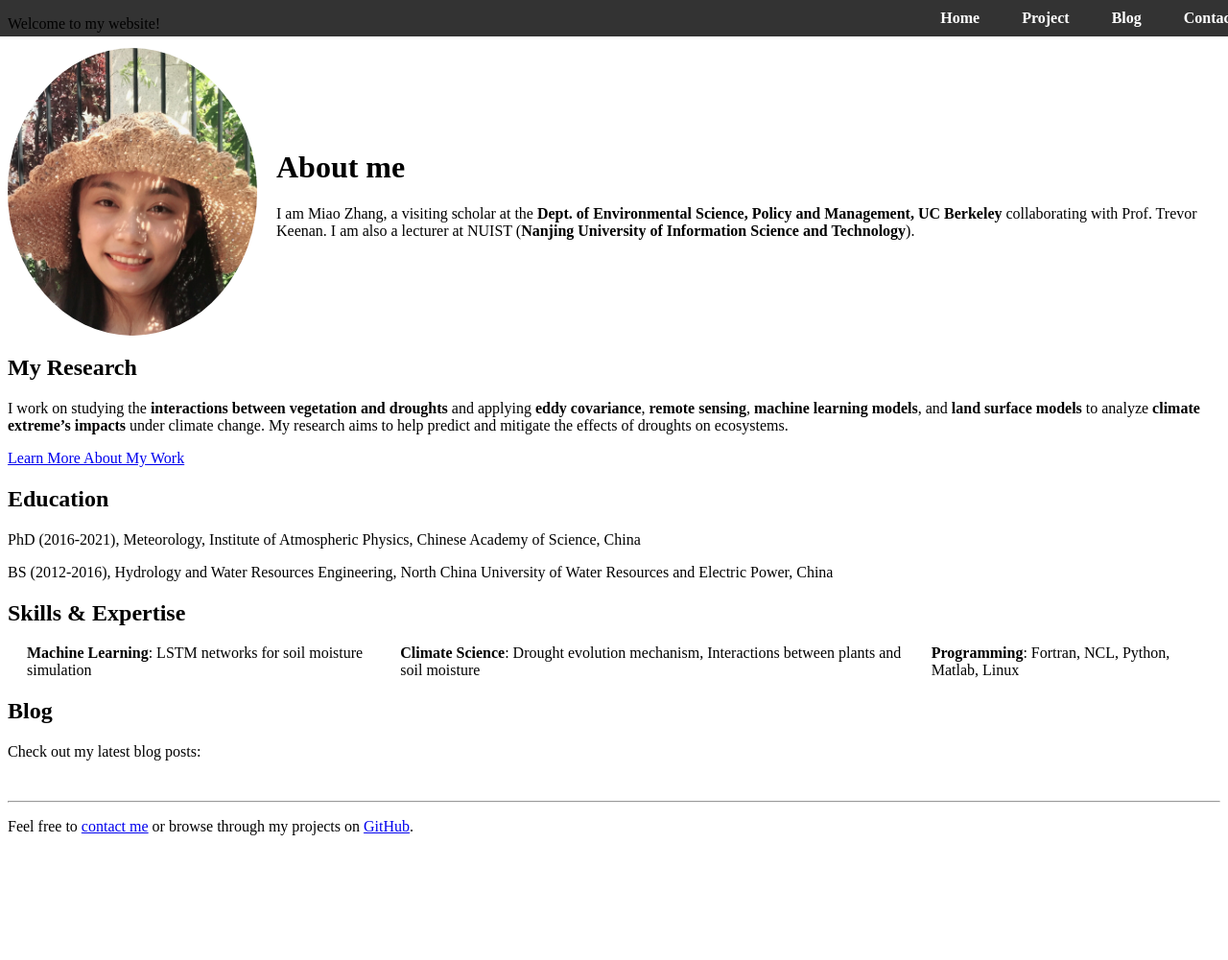
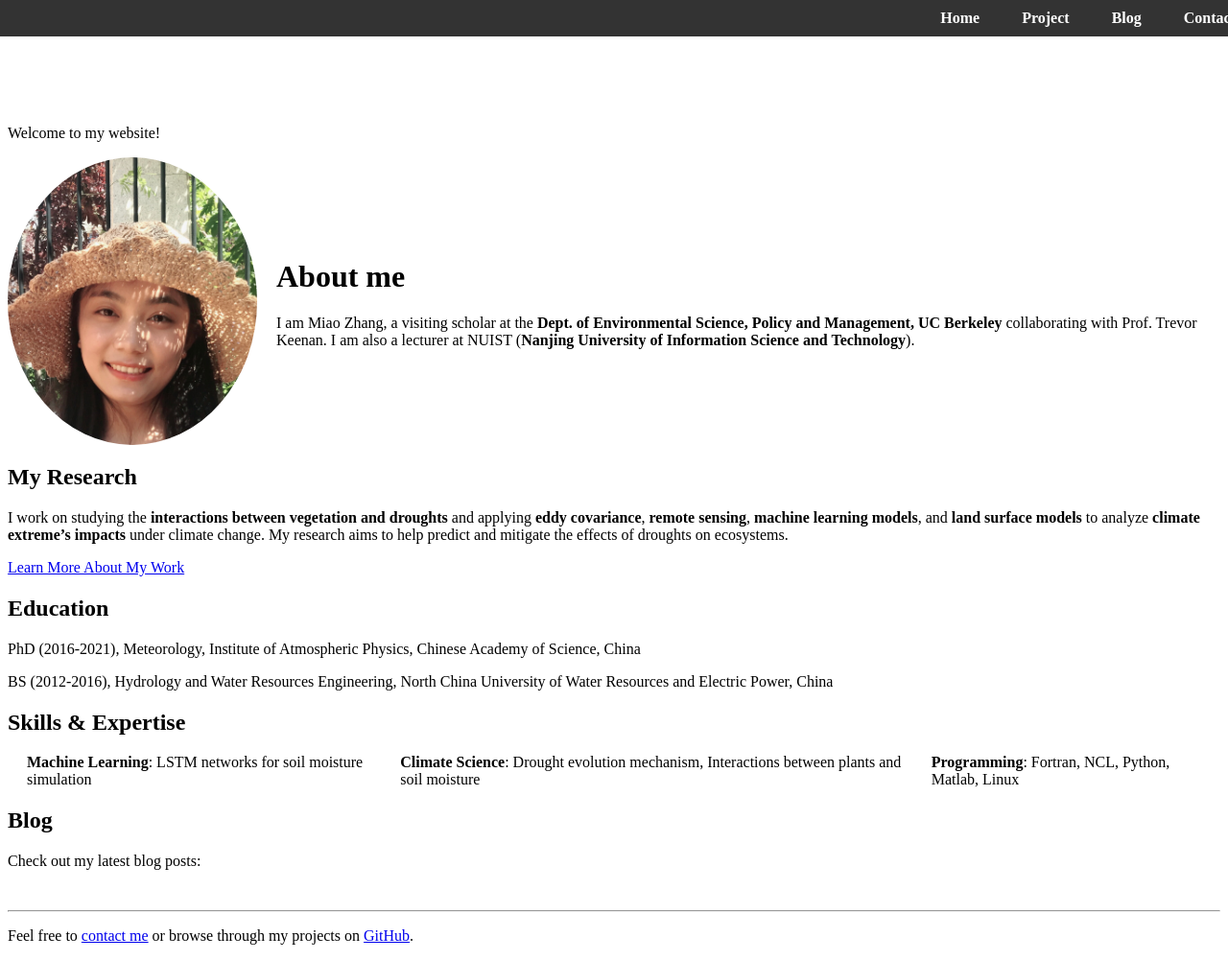
Before and after one commit to miaozhang2025/miaozhang2025.github.io, a Jekyll site: the page built from index.md, in a window 1280 px wide and 1001 px high. Shown: the whole window at 96% size. Built offline with Jekyll 4.4.1, drawn with Linux system fonts in a browser that asks for light colours.

Commit message:
Update custom.css

```diff
--- a/assets/css/custom.css
+++ b/assets/css/custom.css
@@ -1,4 +1,8 @@
 /* Basic styles for the header */
+/* Prevent content from overlapping the fixed header */
+body {
+  margin-top: 130px; /* Adjust this value based on header height */
+}
 header {
   position: fixed;
   top: 0;
```
